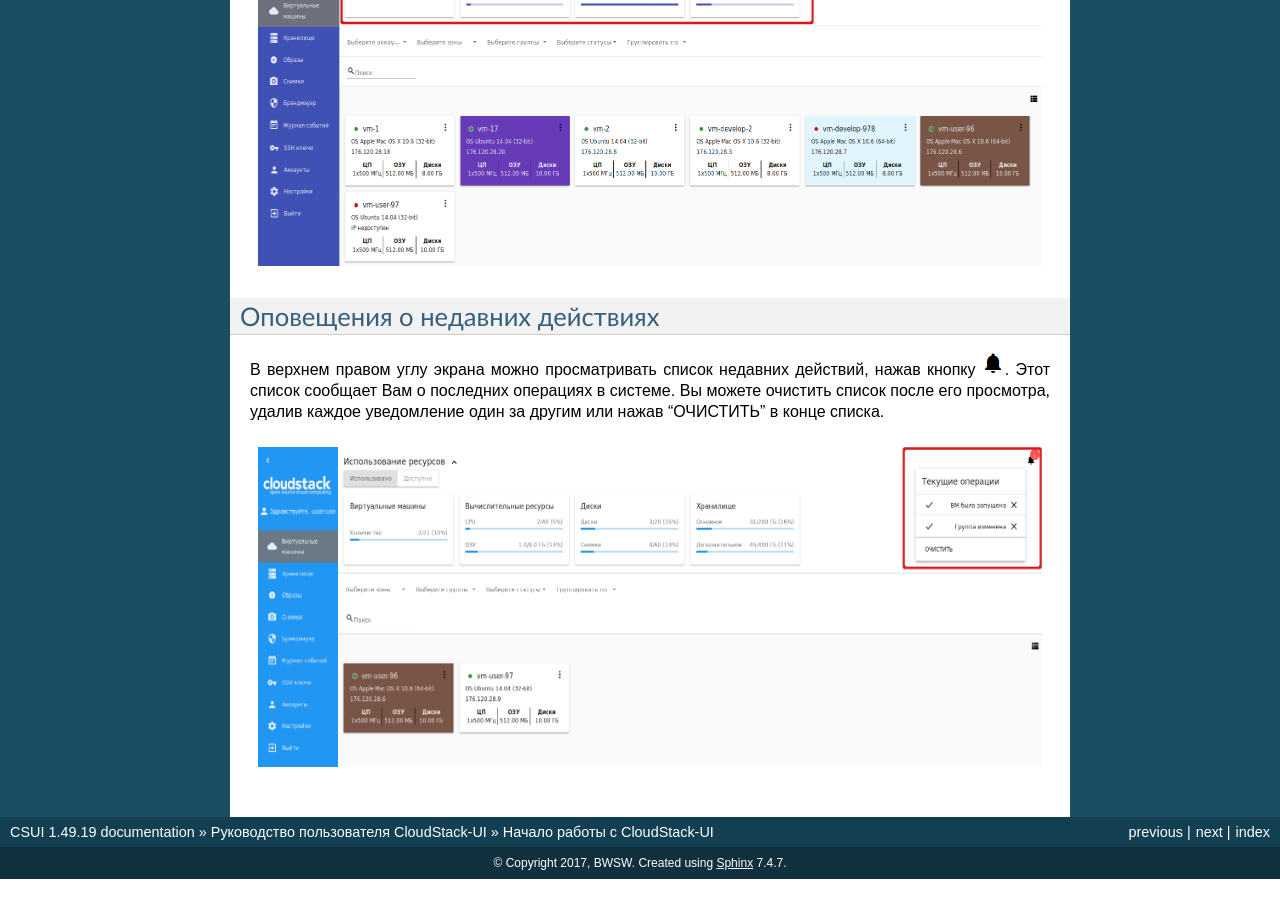
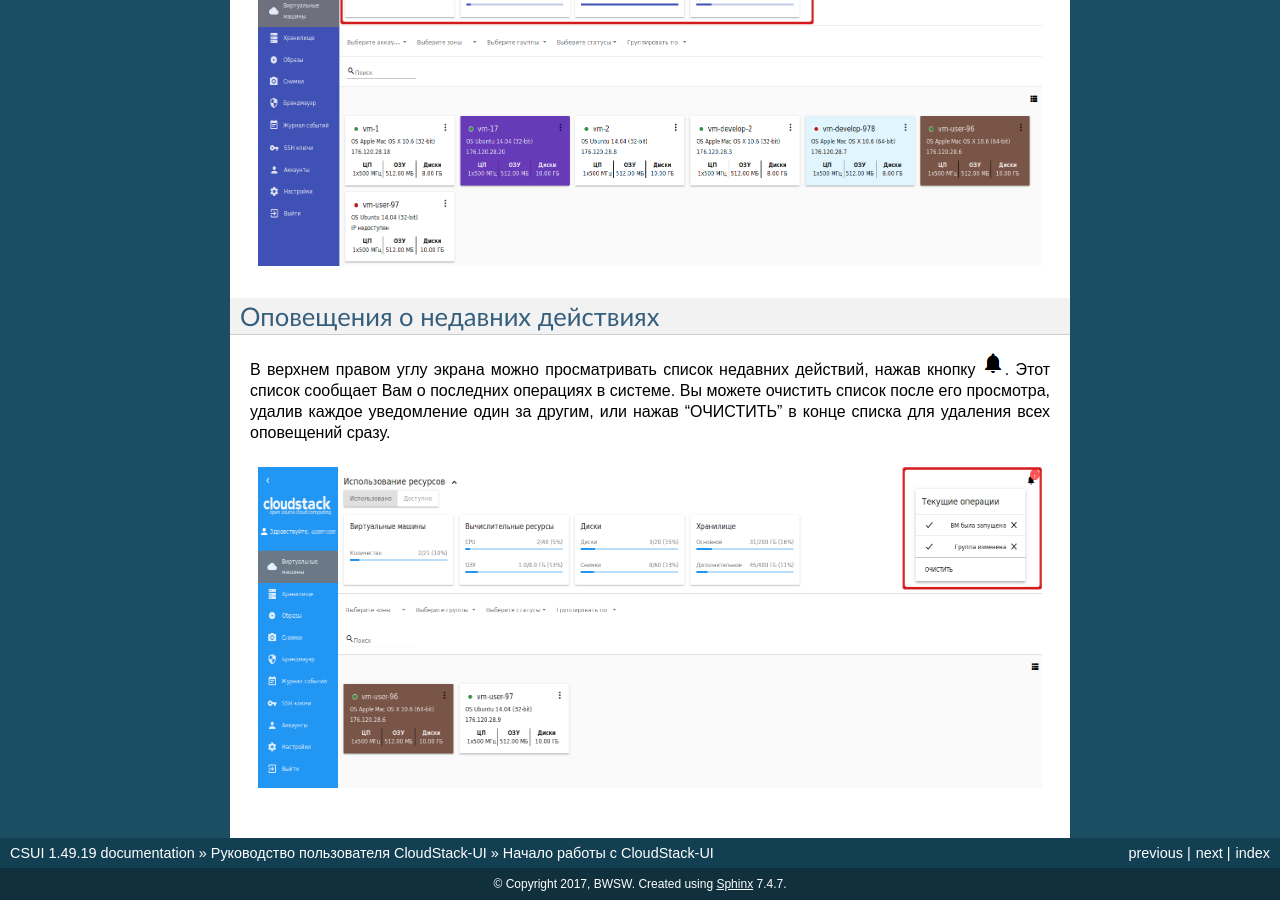
Before and after one commit to MaslovaEV/RU_CloudStack-UI, a Sphinx documentation site: the page built from RUdocs/source/CSUI-Login-RU.rst, in a window 1280 px wide and 900 px high, scrolled down 2572 px. Built offline with Sphinx 7.4.7, drawn with Linux system fonts in a browser that asks for light colours; pages that are not in the unit, such as notebooks, are missing from menus; before the commit the page ends 3451 px from its top, so only the background shows below that.

Commit message:
Update CSUI-Login-RU.rst

```diff
--- a/RUdocs/source/CSUI-Login-RU.rst
+++ b/RUdocs/source/CSUI-Login-RU.rst
@@ -59,7 +59,7 @@
 Оповещения о недавних действиях
 -------------------------------------------------
 
-В верхнем правом углу экрана можно просматривать список недавних действий, нажав кнопку |bell icon|. Этот список сообщает Вам о последних операциях в системе. Вы можете очистить список после его просмотра, удалив каждое уведомление один за другим или нажав "ОЧИСТИТЬ" в конце списка.
+В верхнем правом углу экрана можно просматривать список недавних действий, нажав кнопку |bell icon|. Этот список сообщает Вам о последних операциях в системе. Вы можете очистить список после его просмотра, удалив каждое уведомление один за другим, или нажав "ОЧИСТИТЬ" в конце списка для удаления всех оповещений сразу.
 
 .. figure:: _static/RU_VMs_Alerts1.png
    :scale: 50%
```
